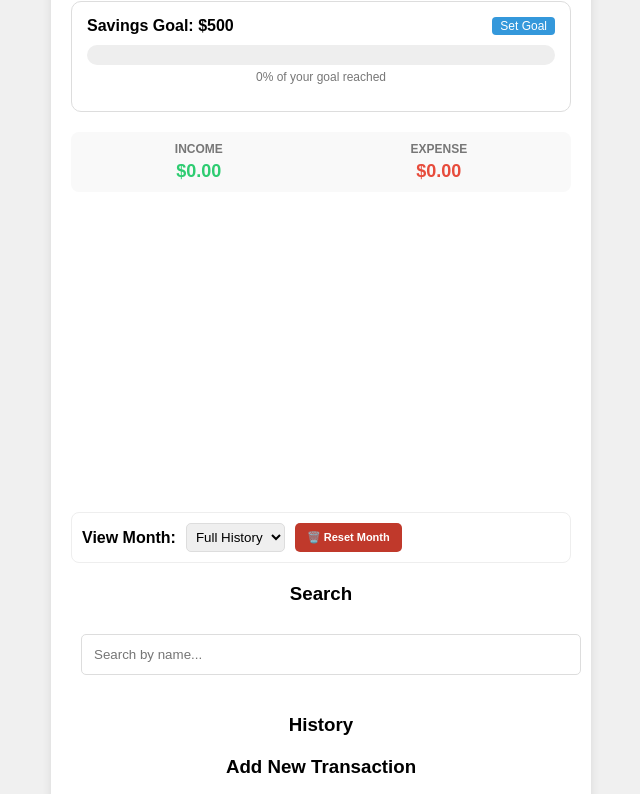
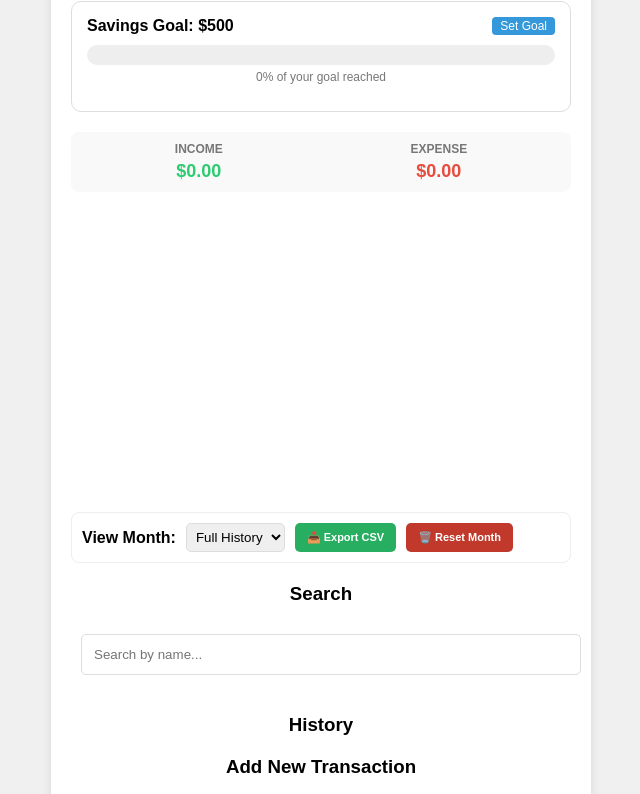
Before and after one commit to Induwari28/expense-tracker, a website: page public/dashboard.html in a window 1280 px wide. Shown: the part 275-1069 px from the top of the page, without its empty margins (319-959 px from the left). Drawn offline with nearby package versions, Linux system fonts and the light colour scheme; no server answers.

Commit message:
feat: add CSV export button and logic for monthly reports

```diff
--- a/public/dashboard.html
+++ b/public/dashboard.html
@@ -50,7 +50,6 @@
             border: 1px solid #ccc;
         }
 
-        /* NEW: Reset Button Styling */
         .reset-btn {
             background-color: #c0392b;
             color: white;
@@ -61,7 +60,19 @@
             cursor: pointer;
             font-weight: bold;
         }
-        .reset-btn:hover { background-color: #a93226; }
+
+        /* NEW: Export Button Style */
+        .export-btn {
+            background-color: #27ae60;
+            color: white;
+            border: none;
+            padding: 8px 12px;
+            font-size: 11px;
+            border-radius: 5px;
+            cursor: pointer;
+            font-weight: bold;
+        }
+        .export-btn:hover { background-color: #219150; }
     </style>
 </head>
 <body>
@@ -128,9 +139,8 @@
                 <option value="11">December</option>
             </select>
 
-            <button onclick="resetMonth()" class="reset-btn">
-                🗑️ Reset Month
-            </button>
+            <button onclick="exportToCSV()" class="export-btn">📥 Export CSV</button>
+            <button onclick="resetMonth()" class="reset-btn">🗑️ Reset Month</button>
         </div>
 
         <h3>Search</h3>
@@ -226,7 +236,40 @@
             } catch (err) { console.error(err); }
         }
 
-        // --- NEW RESET MONTH FUNCTION ---
+        // --- NEW EXPORT CSV FUNCTION ---
+        async function exportToCSV() {
+            try {
+                const res = await fetch('/api/transactions');
+                let transactions = await res.json();
+
+                const selectedMonth = document.getElementById('month-filter').value;
+                if (selectedMonth !== 'all') {
+                    transactions = transactions.filter(t => new Date(t.createdAt).getMonth() == selectedMonth);
+                }
+
+                if (transactions.length === 0) {
+                    alert("No data available to export.");
+                    return;
+                }
+
+                let csvContent = "Date,Description,Category,Amount\n";
+                transactions.forEach(t => {
+                    const date = new Date(t.createdAt).toLocaleDateString();
+                    const row = `${date},"${t.text}",${t.category || 'Other'},${t.amount}`;
+                    csvContent += row + "\n";
+                });
+
+                const blob = new Blob([csvContent], { type: 'text/csv' });
+                const url = window.URL.createObjectURL(blob);
+                const a = document.createElement('a');
+                a.href = url;
+                a.download = `expense_report_${selectedMonth === 'all' ? 'full' : 'month_' + selectedMonth}.csv`;
+                document.body.appendChild(a);
+                a.click();
+                document.body.removeChild(a);
+            } catch (err) { console.error("Export failed:", err); }
+        }
+
         async function resetMonth() {
             const selectedMonth = document.getElementById('month-filter').value;
 
@@ -248,9 +291,7 @@
                             alert("Month has been reset.");
                             getTransactions();
                         }
-                    } catch (err) {
-                        console.error("Error resetting month:", err);
-                    }
+                    } catch (err) { console.error("Error resetting month:", err); }
                 }
             }
         }
```
